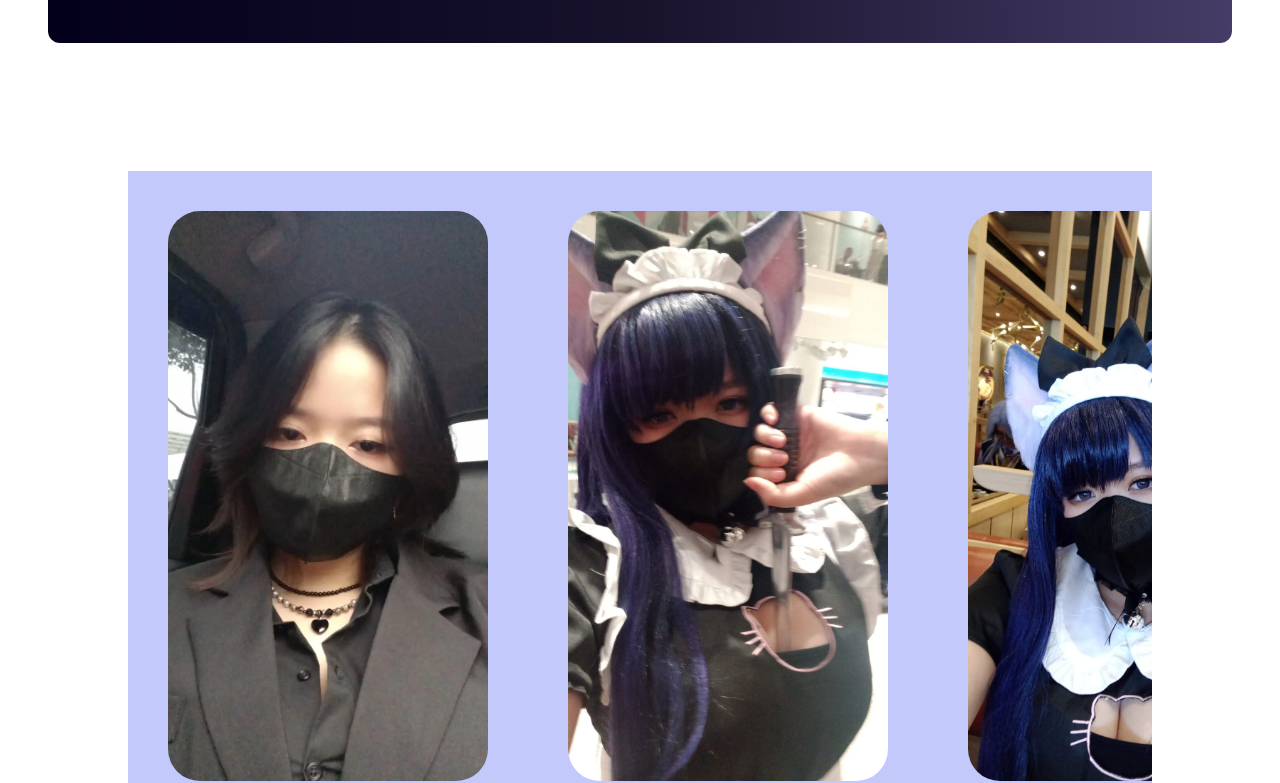
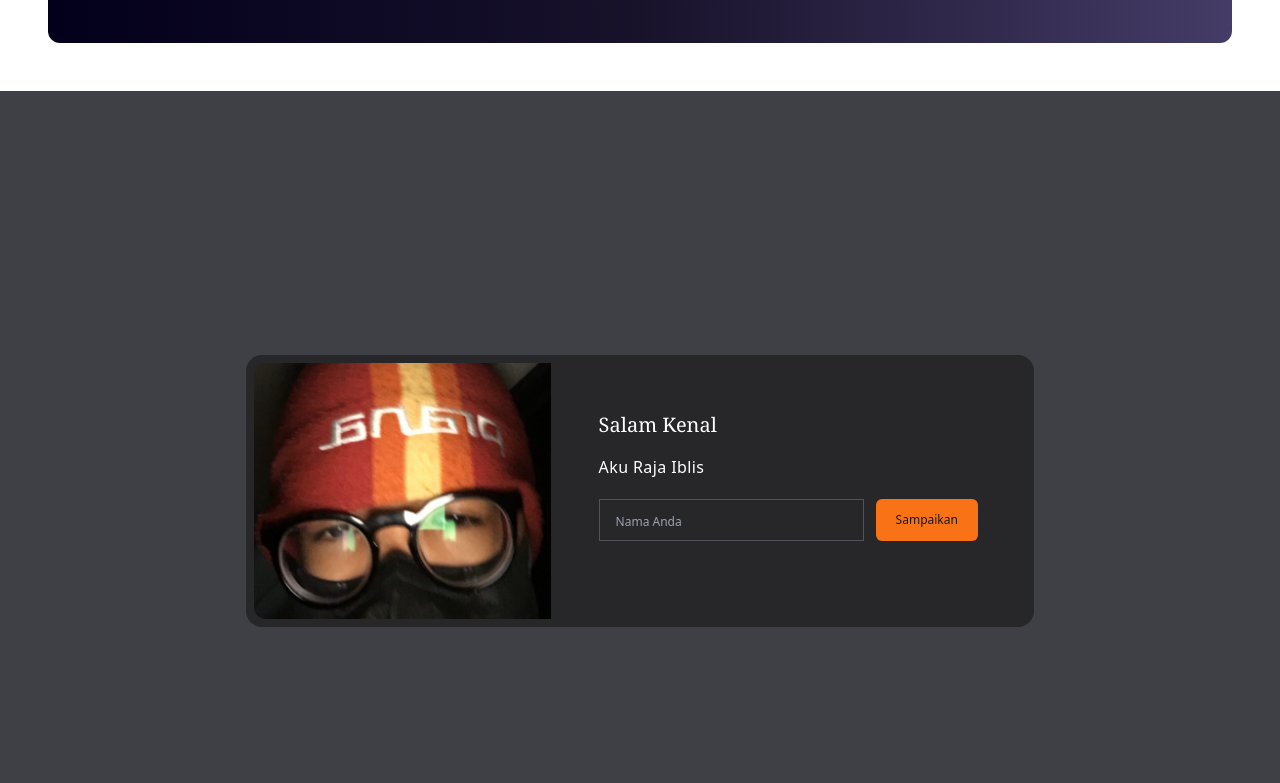
Before and after one commit to Clerami889/G-Project, a React (Create React App) app: page / in a window 1280 px wide. Shown: the part 1013-1796 px from the top of the page. Built offline with nearby package versions, Linux system fonts and the light colour scheme; a web font is replaced by a local one.

Commit message:
update 0.4

```diff
--- a/src/App.js
+++ b/src/App.js
@@ -2,13 +2,14 @@
 import KotakAtas from "./components/KotakAtas";
 
 import Imago from "./components/Imago";
+import Email from "./components/Email";
 function App() {
   return (
     <div className="">
       <Atas />
 
       <KotakAtas />
-
+      <Email />
       <Imago />
     </div>
   );
--- /dev/null
+++ b/src/components/Email.jsx
@@ -0,0 +1,41 @@
+import React from "react";
+import pic from "./Gambar/a15.jpg";
+const Email = () => {
+  return (
+    <div>
+      <div className="flex items-center justify-center h-screen bg-zinc-700">
+        <div className="bg-zinc-800 p-2 mx-2 rounded-2xl">
+          <div className="flex flex-col md:flex-row rounded-l-xl">
+            <img
+              src={pic}
+              alt=""
+              className="object-fit rounded-xl h-80 md:h-64 md:rounded-l-xl md:rounded-r-none transform hover:scale-105 hover:rounded-xl duration-200"
+            />
+
+            <div className="p-6 md:p-12">
+              <h2 className="font-serif text-xl font-medium text-center text-white md:text-left">
+                Salam Kenal
+              </h2>
+              <p className="max-w-xs my-4 text-xs-leading-5 tracking-wide text-center text-white md:text-left">
+                Aku Raja Iblis
+              </p>
+              <div className="flex flex-col mt-5 space-y-4 md:space-x-3 md:flex-row md:space-y-0">
+                <input
+                  type="text"
+                  placeholder="Nama Anda"
+                  className="p-2 px-4 text-center text-white bg-zinc-800 border border-zinc-600 placeholder:text-xs placeholder:text-center md:text-left placeholder:md:text-left focus:outline-none"
+                />
+
+                <button className="px-5 py-3 text-xs rounded-md text-zinc-900 bg-orange-500 hover:bg-orange-700 hover:text-white">
+                  Sampaikan
+                </button>
+              </div>
+            </div>
+          </div>
+        </div>
+      </div>
+    </div>
+  );
+};
+
+export default Email;
--- a/src/components/Imago.jsx
+++ b/src/components/Imago.jsx
@@ -38,7 +38,7 @@
           {images.map((image) => {
             return (
               <motion.div
-                className="min-h-[20rem] min-w-[25rem] p-[40px] "
+                className="min-h-[20rem] min-w-[25rem] p-[40px] duration-300"
                 key={image}
               >
                 <img
```
Also changed, not shown: src/components/Gambar/a15.jpg (added).
